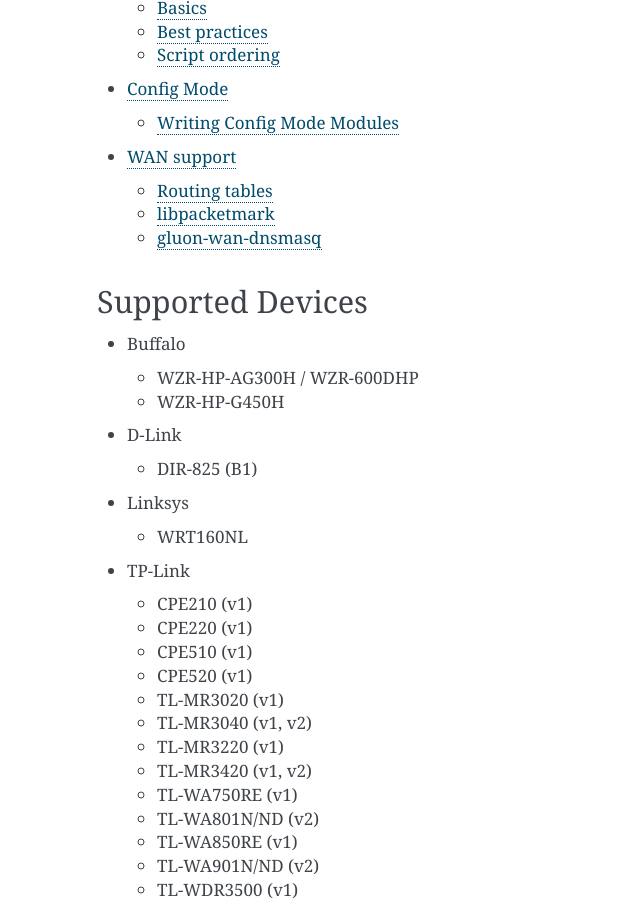
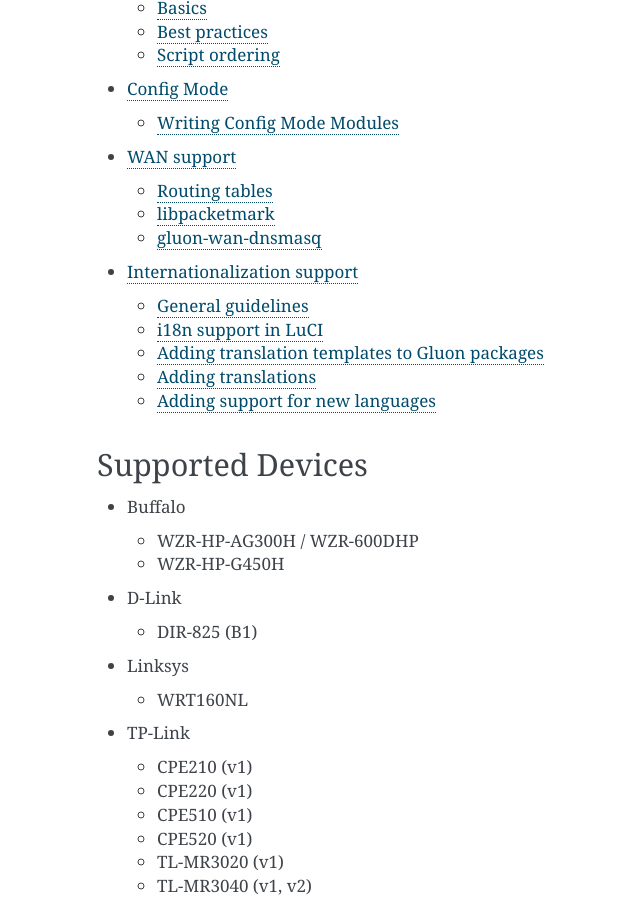
Before and after one commit to freifunk-gluon/gluon, a Sphinx documentation site: the page built from docs/index.rst, in a window 1280 px wide and 900 px high, scrolled down 1475 px. Shown: the whole window, without its empty margins (323-963 px from the left). Built offline with Sphinx 7.4.7, drawn with Linux system fonts in a browser that asks for light colours; some of the changed lines change nothing that is shown; some of the changed text lies outside the part shown.

Commit message:
docs: add i18n howto

```diff
--- a/docs/conf.py
+++ b/docs/conf.py
@@ -47,7 +47,7 @@
 
 # General information about the project.
 project = 'Gluon'
-copyright = '2014, Project Gluon'
+copyright = '2015, Project Gluon'
 
 # The version info for the project you're documenting, acts as replacement for
 # |version| and |release|, also used in various other places throughout the
--- /dev/null
+++ b/docs/dev/i18n.rst
@@ -0,0 +1,80 @@
+Internationalization support
+============================
+
+General guidelines
+------------------
+
+* All config mode packages must be fully translatable, with complete English and German texts.
+* All new expert mode packages be fully translatable. English texts are required, German texts recommended.
+* Existing expert mode packages should be made translatable as soon as possible.
+* The "message IDs" (which are the arguments to the ``translate`` function) should be the
+  English texts.
+
+i18n support in LuCI
+--------------------
+
+Internationalization support can be found in the ``luci.i18n`` package.
+Strings are translated using the ``i18n.translate`` and ``i18n.translatef`` functions
+(``translate`` for static strings, ``translatef`` for printf-like formatted string).
+
+Example from the ``gluon-config-mode-geo-location`` package::
+
+  local i18n = require "luci.i18n"
+  o = s:option(cbi.Flag, "_location", i18n.translate("Show node on the map"))
+
+Adding translation templates to Gluon packages
+----------------------------------------------
+
+The i18n support is based on the standard gettext system. For each translatable package,
+a translation template with extension ``.pot`` can be created using the ``i18n-scan.pl``
+script from the LuCI repository::
+
+  cd package/gluon-config-mode-geo-location
+  mkdir i18n
+  cd i18n
+  ../../../packages/luci/build/i18n-scan.pl ../files > gluon-config-mode-geo-location.pot
+
+The entries in the template can be reordered after the generation if desirable. Lots of standard
+translations like "Cancel" are already available in the LuCI base translation file (see
+``packages/luci/po/templates/base.pot``) and can be removed from the template.
+
+In addition, the i18n files must be installed in the package's Makefile::
+
+  define Build/Compile
+    $(call GluonBuildI18N,gluon-config-mode-geo-location,i18n)
+  endef
+
+  define Package/gluon-config-mode-geo-location/install
+    ...
+    $(call GluonInstallI18N,gluon-config-mode-geo-location,$(1))
+  endef
+
+
+Adding translations
+-------------------
+
+A new translation file for a template can be added using the ``msginit`` command::
+
+  cd package/gluon-config-mode-geo-location/i18n
+  msginit -l de
+
+This will create the file ``de.po`` in which the translations can be added.
+
+The translation file can be updated to a new template version using the ``msgmerge`` command::
+
+  msgmerge -U de.po gluon-config-mode-geo-location.pot
+
+After the merge, the translation file should be checked for "fuzzy matched" entries where
+the original English texts have changed. All entries from the the translation file should be
+translated in the ``.po`` file (or removed from it, so the original English texts are displayed
+instead).
+
+Adding support for new languages
+--------------------------------
+
+A list of all languages supported by LuCI can be found in the ``include/package.mk`` file of
+the Gluon repository. Adding translations for these languages is straightforward using the ``msginit``
+command.
+
+For other languages, support must be added tu LuCI first, which constitutes completely translating
+the ``base.pot``. Please contact the upstream LuCI maintainers if you'd like to do this.
--- a/docs/index.rst
+++ b/docs/index.rst
@@ -40,6 +40,7 @@
    dev/upgrade
    dev/configmode
    dev/wan
+   dev/i18n
 
 Supported Devices
 -----------------
```
